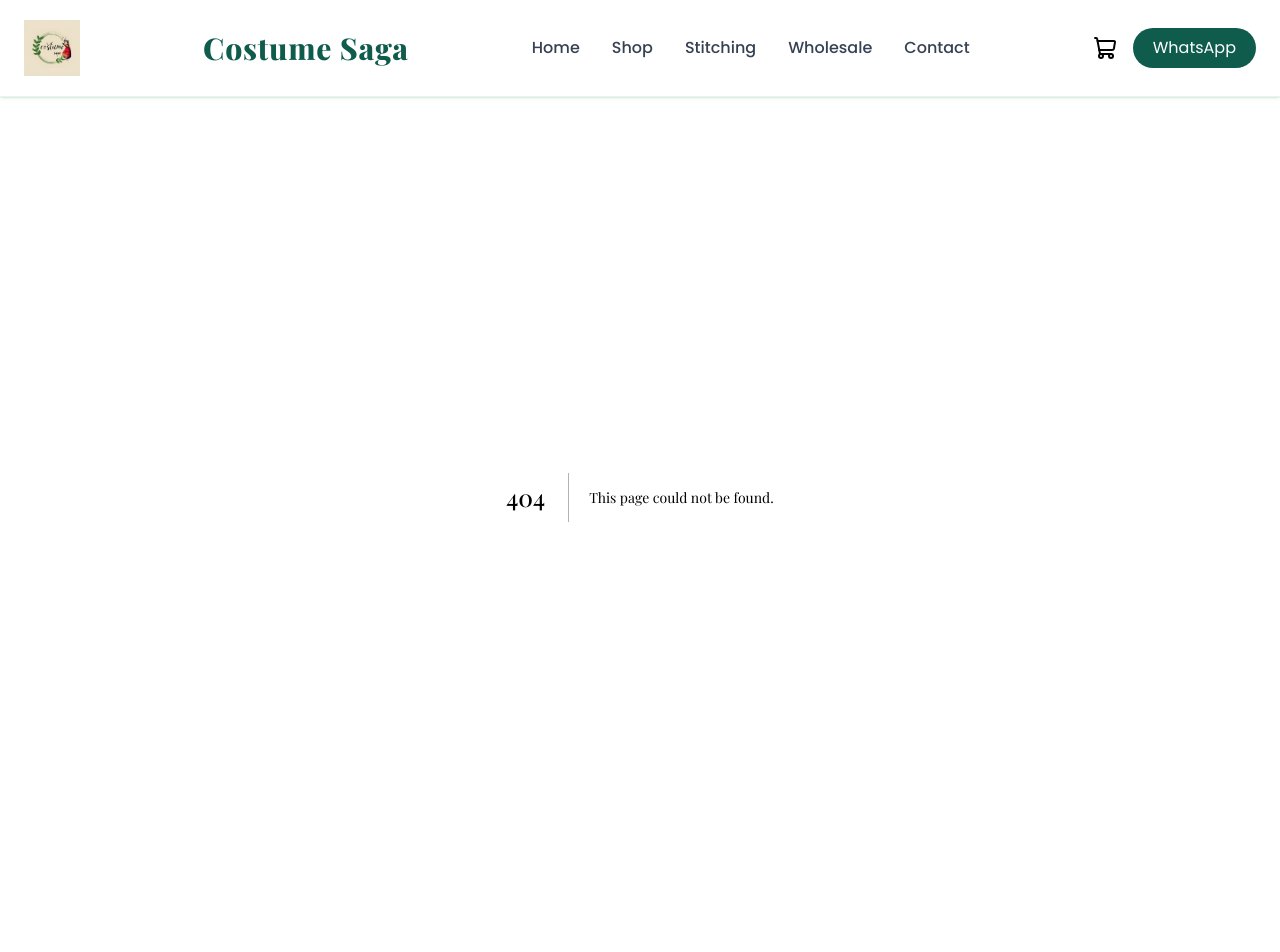
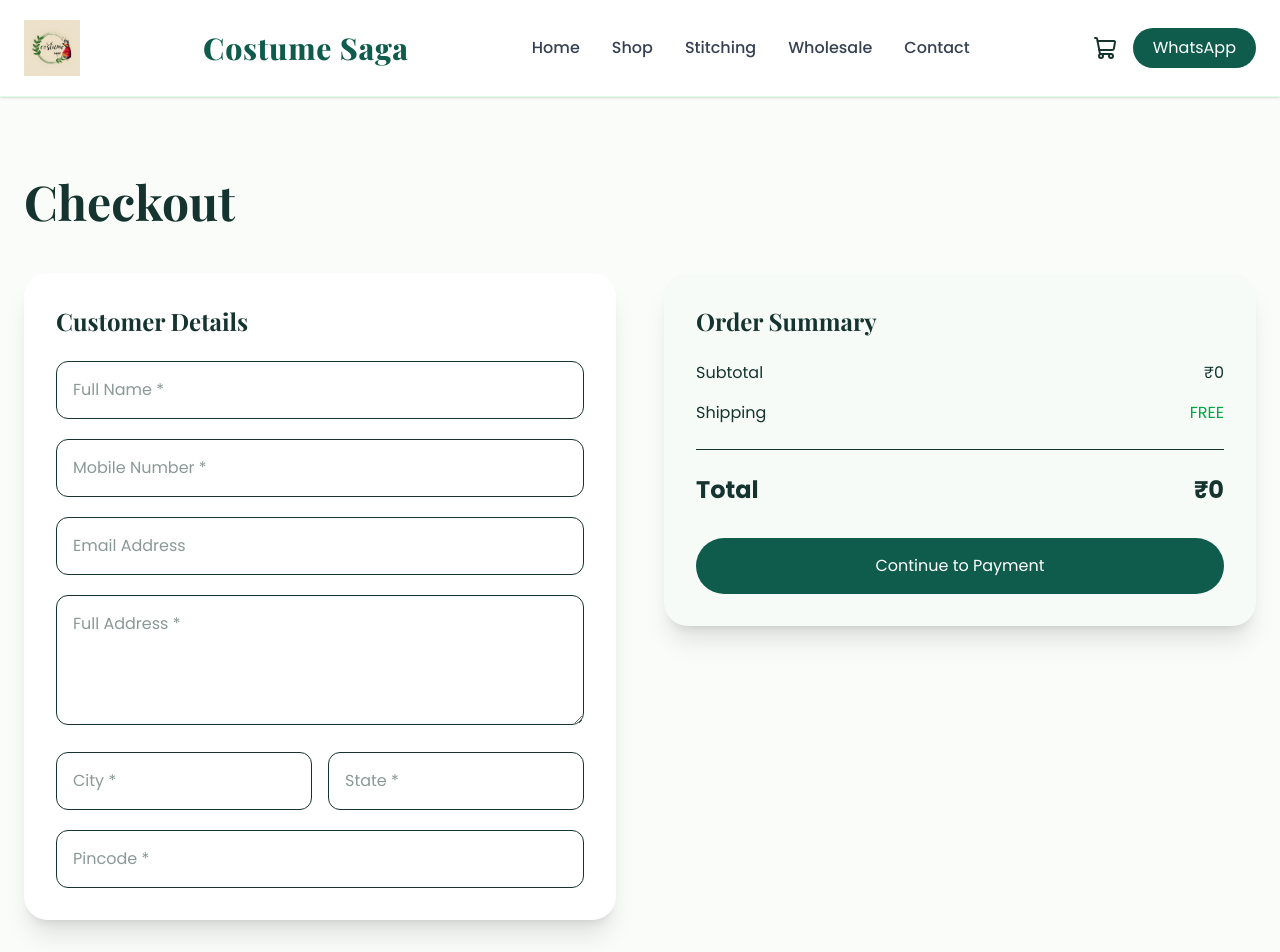
Before and after one commit to costumesaga/costume-saga, a Next.js app: page /checkout in a window 1280 px wide. Before the commit this address had no page. Shown: the top 952 px of the page. Built offline with nearby package versions, Linux system fonts and the light colour scheme; a web font is replaced by a local one.

Commit message:
Completed cart and checkout page

```diff
--- a/app/cart/page.tsx
+++ b/app/cart/page.tsx
@@ -4,8 +4,17 @@ import Image from "next/image";
 import Link from "next/link";
 import { useCart } from "@/lib/cart-store";
 
+
 export default function CartPage() {
   const cart = useCart((state) => state.cart);
+  const increaseQty = useCart((state) => state.increaseQty);
+  const decreaseQty = useCart((state) => state.decreaseQty);
+  const removeFromCart = useCart((state) => state.removeFromCart);
+
+  const total = cart.reduce(
+    (sum, item) => sum + item.price * item.quantity,
+    0
+  );
 
   if (cart.length === 0) {
     return (
@@ -55,13 +64,61 @@ export default function CartPage() {
                 ₹{item.price}
               </p>
 
-              <p className="text-gray-500 mt-2">
-                Qty : {item.quantity}
-              </p>
+              <div className="flex items-center gap-3 mt-4">
+                <button
+                  onClick={() => decreaseQty(item.id)}
+                  className="w-8 h-8 rounded-full border hover:bg-gray-100"
+                >
+                  -
+                </button>
+
+                <span className="font-semibold">
+                  {item.quantity}
+                </span>
+
+                <button
+                  onClick={() => increaseQty(item.id)}
+                  className="w-8 h-8 rounded-full border hover:bg-gray-100"
+                >
+                  +
+                </button>
+
+                <button
+                  onClick={() => removeFromCart(item.id)}
+                  className="ml-6 text-red-600 hover:underline"
+                >
+                  Remove
+                </button>
+              </div>
             </div>
           </div>
         ))}
       </div>
+
+      {/* Order Summary */}
+      <div className="mt-12 border-t pt-8">
+        <div className="flex justify-between text-xl">
+          <span>Subtotal</span>
+          <span>₹{total}</span>
+        </div>
+
+        <div className="flex justify-between mt-4">
+          <span>Shipping(inside india)</span>
+          <span className="text-green-600">FREE</span>
+        </div>
+
+        <div className="flex justify-between mt-6 text-3xl font-bold">
+          <span>Total</span>
+          <span>₹{total}</span>
+        </div>
+
+       <Link
+  href="/checkout"
+  className="block w-full mt-8 bg-[var(--color-primary)] text-white py-4 rounded-full text-center hover:bg-[var(--color-primary-dark)] transition"
+>
+  Proceed to Checkout
+</Link>
+      </div>
     </div>
   );
 }
--- /dev/null
+++ b/app/checkout/page.tsx
@@ -0,0 +1,209 @@
+"use client";
+
+import { useState } from "react";
+import { useCart } from "@/lib/cart-store";
+
+export default function CheckoutPage() {
+  const cart = useCart((state) => state.cart);
+
+  const total = cart.reduce(
+    (sum, item) => sum + item.price * item.quantity,
+    0
+  );
+
+  const [form, setForm] = useState({
+    fullName: "",
+    phone: "",
+    email: "",
+    address: "",
+    city: "",
+    state: "",
+    pincode: "",
+  });
+
+  const handleContinue = () => {
+    if (
+      !form.fullName ||
+      !form.phone ||
+      !form.address ||
+      !form.city ||
+      !form.state ||
+      !form.pincode
+    ) {
+      alert("Please fill all required fields.");
+      return;
+    }
+
+    if (form.phone.length !== 10) {
+      alert("Enter a valid 10-digit mobile number.");
+      return;
+    }
+
+    alert("Checkout validated successfully! Payment integration coming next.");
+  };
+
+  return (
+    <div className="max-w-7xl mx-auto px-6 py-20">
+      <h1 className="text-5xl font-bold mb-12 text-[var(--color-text)]">
+        Checkout
+      </h1>
+
+      <div className="grid lg:grid-cols-2 gap-12">
+
+        {/* Customer Details */}
+
+        <div className="bg-white rounded-3xl shadow-xl p-8">
+
+          <h2 className="text-2xl font-bold mb-6">
+            Customer Details
+          </h2>
+
+          <div className="space-y-5">
+
+            <input
+              type="text"
+              placeholder="Full Name *"
+              value={form.fullName}
+              onChange={(e) =>
+                setForm({ ...form, fullName: e.target.value })
+              }
+              className="w-full border rounded-xl p-4"
+            />
+
+            <input
+              type="tel"
+              placeholder="Mobile Number *"
+              value={form.phone}
+              onChange={(e) =>
+                setForm({ ...form, phone: e.target.value })
+              }
+              className="w-full border rounded-xl p-4"
+            />
+
+            <input
+              type="email"
+              placeholder="Email Address"
+              value={form.email}
+              onChange={(e) =>
+                setForm({ ...form, email: e.target.value })
+              }
+              className="w-full border rounded-xl p-4"
+            />
+
+            <textarea
+              placeholder="Full Address *"
+              rows={4}
+              value={form.address}
+              onChange={(e) =>
+                setForm({ ...form, address: e.target.value })
+              }
+              className="w-full border rounded-xl p-4"
+            />
+
+            <div className="grid grid-cols-2 gap-4">
+
+              <input
+                type="text"
+                placeholder="City *"
+                value={form.city}
+                onChange={(e) =>
+                  setForm({ ...form, city: e.target.value })
+                }
+                className="border rounded-xl p-4"
+              />
+
+              <input
+                type="text"
+                placeholder="State *"
+                value={form.state}
+                onChange={(e) =>
+                  setForm({ ...form, state: e.target.value })
+                }
+                className="border rounded-xl p-4"
+              />
+
+            </div>
+
+            <input
+              type="text"
+              placeholder="Pincode *"
+              value={form.pincode}
+              onChange={(e) =>
+                setForm({ ...form, pincode: e.target.value })
+              }
+              className="w-full border rounded-xl p-4"
+            />
+
+          </div>
+
+        </div>
+
+        {/* Order Summary */}
+
+        <div className="bg-[#F7FBF8] rounded-3xl shadow-xl p-8 h-fit">
+
+          <h2 className="text-2xl font-bold mb-6">
+            Order Summary
+          </h2>
+
+          <div className="space-y-4 mb-6">
+
+            {cart.map((item) => (
+
+              <div
+                key={item.id}
+                className="flex justify-between border-b pb-3"
+              >
+
+                <div>
+                  <p className="font-semibold">
+                    {item.name}
+                  </p>
+
+                  <p className="text-sm text-gray-500">
+                    Qty : {item.quantity}
+                  </p>
+                </div>
+
+                <p className="font-bold">
+                  ₹{item.price * item.quantity}
+                </p>
+
+              </div>
+
+            ))}
+
+          </div>
+
+          <div className="flex justify-between mb-4">
+            <span>Subtotal</span>
+            <span>₹{total}</span>
+          </div>
+
+          <div className="flex justify-between mb-4">
+            <span>Shipping</span>
+            <span className="text-green-600">
+              FREE
+            </span>
+          </div>
+
+          <hr className="my-6" />
+
+          <div className="flex justify-between text-2xl font-bold">
+            <span>Total</span>
+            <span>₹{total}</span>
+          </div>
+
+          <button
+            onClick={handleContinue}
+            className="w-full mt-8 bg-[var(--color-primary)] hover:bg-[var(--color-primary-dark)] text-white py-4 rounded-full transition"
+          >
+            Continue to Payment
+          </button>
+
+        </div>
+
+      </div>
+    </div>
+  );
+}
```
